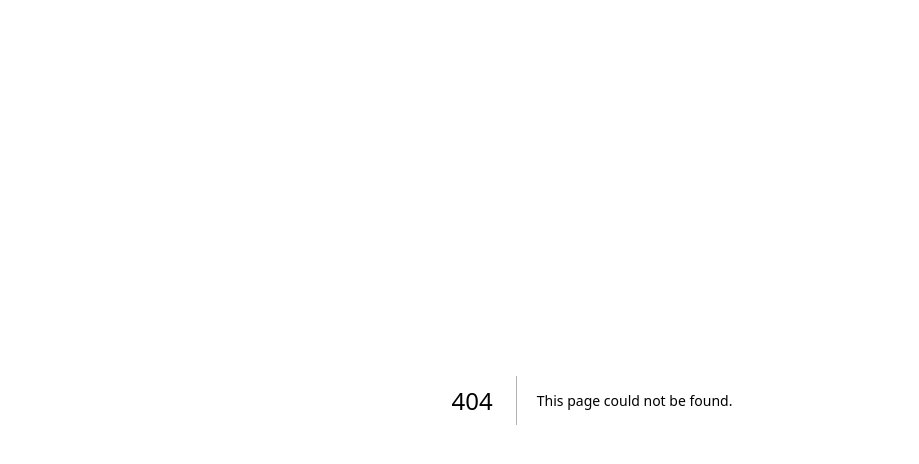
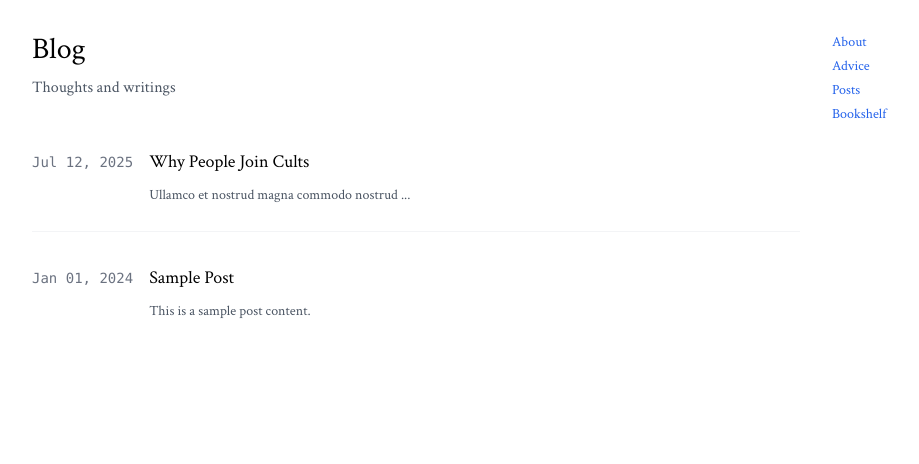
Before and after one commit to charlesjavelona/charlesjavelona_site, a Next.js app: page /posts in a window 1280 px wide. Before the commit this address had no page. Shown: the top 464 px of the page, without its empty margins (48-967 px from the left). Built offline with nearby package versions, Linux system fonts and the light colour scheme.

Commit message:
Included blog

```diff
--- a/app/page.tsx
+++ b/app/page.tsx
@@ -22,11 +22,10 @@ export default function Page() {
   }, []);
 
   const navigationItems = [
-    { label: "ABOUT", href: "/" },
     { label: "TWITTER", href: "https://twitter.com/charlesjavelona" },
     { label: "GITHUB", href: "https://github.com/charlesjavelona" },
-    { label: "BLOG", href: "/posts" },
-    { label: "EXPERIMENTS & PROJECTS", href: "/projects" }
+    { label: "POSTS", href: "/posts" },
+    { label: "EXPERIMENTS & PROJECTS", href: "/#" }
   ];
 
   return (
--- /dev/null
+++ b/app/posts/[slug]/page.tsx
@@ -0,0 +1,45 @@
+// app/blog/[slug]/page.tsx
+import { getMarkdownContent } from '@/lib/markdown';
+
+export default function BlogPost({ params }: { params: { slug: string } }) {
+  const post = getMarkdownContent(`${params.slug}.md`);
+
+  return (
+    <div className="min-h-screen bg-white">
+      <div className="max-w-6xl mx-auto px-4 py-8">
+        <div className="flex gap-8">
+          {/* Main Content */}
+          <main className="flex-1 max-w-3xl">
+            <article className="prose prose-lg prose-gray max-w-none">
+              {/* Title and Date */}
+              <header className="mb-8">
+                <h1 className="text-2xl font-normal mb-2 text-black">{post?.title}</h1>
+                <div className="text-sm text-gray-500">
+                  {post?.date} <a href="#" className="text-blue-600">permalink</a>
+                </div>
+              </header>
+
+              {/* Content */}
+              <div
+                dangerouslySetInnerHTML={{ __html: post }}
+                className="prose-p:leading-relaxed prose-p:mb-4"
+              />
+            </article>
+          </main>
+
+          {/* Sidebar */}
+          <aside className="w-48 flex-shrink-0">
+            <nav className="sticky top-8">
+              <ul className="space-y-1 text-sm">
+                <li><a href="/" className="text-blue-600 hover:underline">About</a></li>
+                <li><a href="/#" className="text-blue-600 hover:underline">Advice</a></li>
+                <li><a href="/posts" className="text-blue-600 hover:underline">Posts</a></li>
+                <li><a href="/bookshelf" className="text-blue-600 hover:underline">Bookshelf</a></li>
+              </ul>
+            </nav>
+          </aside>
+        </div>
+      </div>
+    </div>
+  );
+}
--- /dev/null
+++ b/app/posts/page.tsx
@@ -0,0 +1,77 @@
+// app/blog/page.tsx
+import { getAllBlogPosts } from '@/lib/markdown';
+import Link from 'next/link';
+
+export default function BlogIndex() {
+  const posts = getAllBlogPosts();
+
+  // Sort posts by date (newest first)
+  const sortedPosts = posts.sort((a, b) => new Date(b.date).getTime() - new Date(a.date).getTime());
+
+  return (
+    <div className="min-h-screen bg-white">
+      <div className="max-w-6xl mx-auto px-4 py-8">
+        <div className="flex gap-8">
+          {/* Main Content */}
+          <main className="flex-1 max-w-3xl">
+            <header className="mb-12">
+              <h1 className="text-3xl font-normal text-black mb-2">Blog</h1>
+              <p className="text-gray-600">Thoughts and writings</p>
+            </header>
+
+            <div className="space-y-8">
+              {sortedPosts.map(post => (
+                <article key={post.slug} className="border-b border-gray-100 pb-6 last:border-b-0">
+                  <div className="flex items-start gap-4">
+                    <time className="text-sm text-gray-500 font-mono min-w-[80px] mt-1">
+                      {new Date(post.date).toLocaleDateString('en-US', {
+                        month: 'short',
+                        day: '2-digit',
+                        year: 'numeric'
+                      })}
+                    </time>
+                    <div className="flex-1">
+                      <h2 className="text-lg font-normal mb-2">
+                        <Link
+                          href={`/blog/${post.slug}`}
+                          className="text-black hover:text-blue-600 transition-colors"
+                        >
+                          {post.title}
+                        </Link>
+                      </h2>
+                      {/* Optional: Add excerpt if you want */}
+                      <div
+                        className="text-gray-600 text-sm leading-relaxed prose-p:mb-2"
+                        dangerouslySetInnerHTML={{
+                          __html: post.content.length > 200
+                            ? post.content.substring(0, 200).replace(/<[^>]*>/g, '') + '...'
+                            : post.content.replace(/<[^>]*>/g, '')
+                        }}
+                      />
+                    </div>
+                  </div>
+                </article>
+              ))}
+            </div>
+
+            {sortedPosts.length === 0 && (
+              <p className="text-gray-500 text-center py-12">No blog posts found.</p>
+            )}
+          </main>
+
+          {/* Sidebar */}
+          <aside className="w-48 flex-shrink-0">
+            <nav className="sticky top-8">
+              <ul className="space-y-1 text-sm">
+                <li><a href="/" className="text-blue-600 hover:underline">About</a></li>
+                <li><a href="/#" className="text-blue-600 hover:underline">Advice</a></li>
+                <li><a href="/posts" className="text-blue-600 hover:underline font-medium">Posts</a></li>
+                <li><a href="/#" className="text-blue-600 hover:underline">Bookshelf</a></li>
+              </ul>
+            </nav>
+          </aside>
+        </div>
+      </div>
+    </div>
+  );
+}
--- /dev/null
+++ b/lib/markdown.ts
@@ -0,0 +1,56 @@
+// lib/markdown.ts
+import { marked } from 'marked';
+import fs from 'fs';
+import path from 'path';
+
+interface BlogPost {
+  title: string;
+  date: string;
+  content: string;
+  slug: string;
+}
+
+export function getMarkdownContent(filename: string): BlogPost {
+  const filePath = path.join(process.cwd(), 'posts', filename);
+  const fileContent = fs.readFileSync(filePath, 'utf8');
+
+  // Parse frontmatter
+  const frontmatterRegex = /^---\s*\n(.*?)\n---\s*\n(.*)/s;
+  const match = fileContent.match(frontmatterRegex);
+
+  let frontmatter: any = {};
+  let content = fileContent;
+
+  if (match) {
+    const frontmatterString = match[1];
+    content = match[2];
+
+    // Simple YAML parser for basic frontmatter
+    frontmatterString.split('\n').forEach(line => {
+      const [key, ...valueParts] = line.split(':');
+      if (key && valueParts.length) {
+        frontmatter[key.trim()] = valueParts.join(':').trim();
+      }
+    });
+  }
+
+  const htmlContent = marked(content);
+  const slug = filename.replace('.md', '');
+
+  return {
+    title: frontmatter.title || slug,
+    date: frontmatter.date || new Date().toISOString().split('T')[0],
+    content: htmlContent,
+    slug
+  };
+}
+
+export function getAllMarkdownFiles(): string[] {
+  const contentDir = path.join(process.cwd(), 'posts');
+  return fs.readdirSync(contentDir).filter(file => file.endsWith('.md'));
+}
+
+export function getAllBlogPosts(): BlogPost[] {
+  const files = getAllMarkdownFiles();
+  return files.map(file => getMarkdownContent(file));
+}
--- a/next.config.js
+++ b/next.config.js
@@ -1,3 +1,4 @@
+/** @type {import('next').NextConfig} */
 /** @type {import('next').NextConfig} */
 const nextConfig = {
   images: {
@@ -8,6 +9,8 @@ const nextConfig = {
       },
     ],
   },
+  reactStrictMode: true,
+  swcMinify: true,
 }
 
-module.exports = nextConfig;
+module.exports = nextConfig
--- a/package.json
+++ b/package.json
@@ -15,6 +15,7 @@
     "class-variance-authority": "^0.7.1",
     "clsx": "^2.1.1",
     "lucide-react": "^0.475.0",
+    "marked": "^16.0.0",
     "next": "15.1.7",
     "react": "^19.0.0",
     "react-dom": "^19.0.0",
@@ -23,6 +24,7 @@
   },
   "devDependencies": {
     "@eslint/eslintrc": "^3",
+    "@types/marked": "^5.0.2",
     "@types/node": "^20",
     "@types/react": "^19",
     "@types/react-dom": "^19",
--- /dev/null
+++ b/posts/sample.md
@@ -0,0 +1,6 @@
+---
+title: Sample Post
+date: 2024-01-01
+---
+
+This is a sample post content.
--- /dev/null
+++ b/posts/whypeoplejoincults.md
@@ -0,0 +1,6 @@
+---
+title: Why People Join Cults
+date: 2025-07-12
+---
+
+Ullamco et nostrud magna commodo nostrud ...
--- a/tsconfig.json
+++ b/tsconfig.json
@@ -1,6 +1,7 @@
 {
   "compilerOptions": {
     "target": "ES2017",
+    "baseUrl": ".",
     "lib": ["dom", "dom.iterable", "esnext"],
     "allowJs": true,
     "skipLibCheck": true,
@@ -19,9 +20,10 @@
       }
     ],
     "paths": {
-      "@/*": ["./*"]
+      "@/*": ["./*"],
+      "contentlayer/generated": ["./.contentlayer/generated"]
     }
   },
-  "include": ["next-env.d.ts", "**/*.ts", "**/*.tsx", ".next/types/**/*.ts"],
+  "include": ["next-env.d.ts", "**/*.ts", "**/*.tsx", ".next/types/**/*.ts", ".contentlayer/generated"],
   "exclude": ["node_modules"]
 }
```
